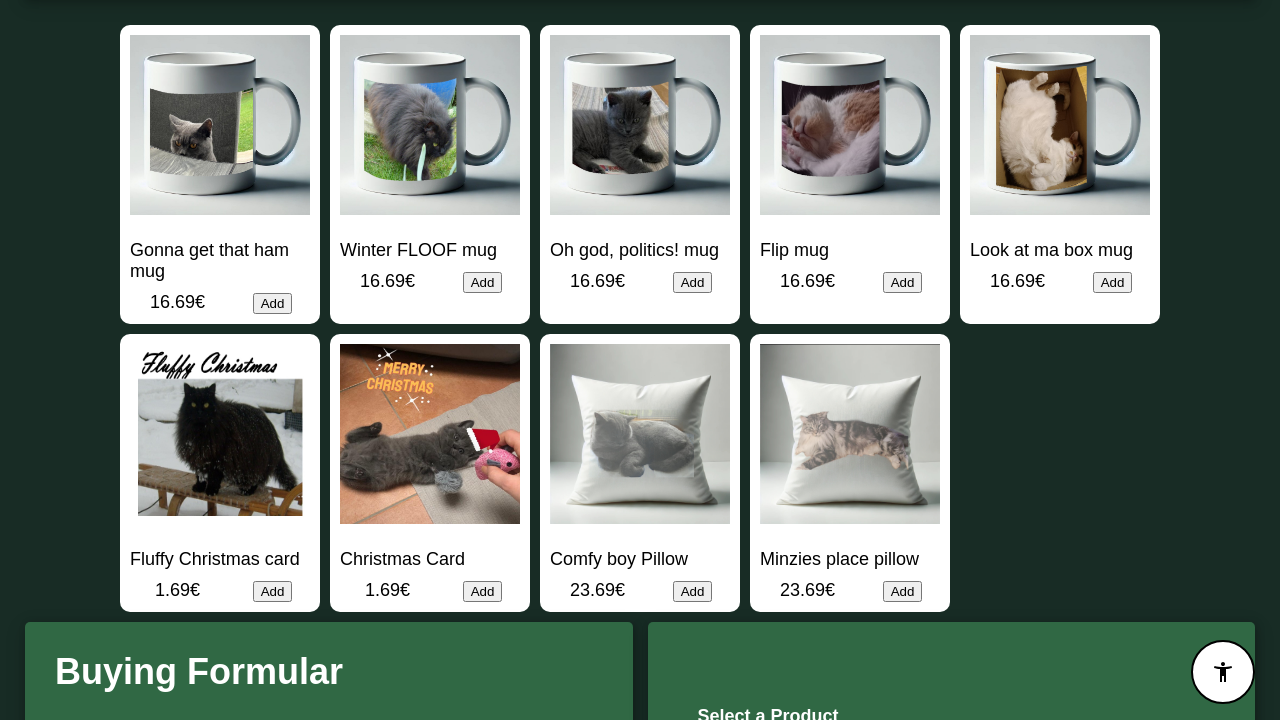
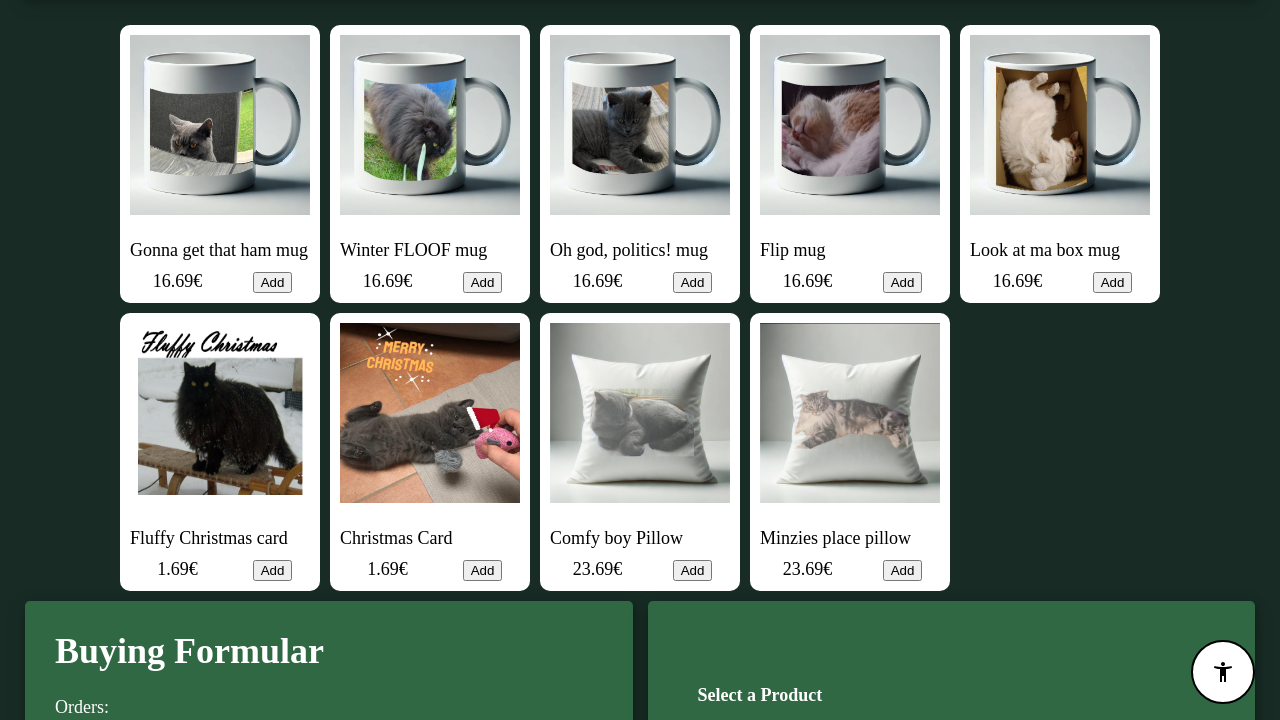
Before and after one commit to RextheBestCat/CatCofeeWebsiteFinalversion, a plain HTML site: page webseitenprojekt/website/CatCoffee/html/shop.html in a window 1280 px wide. Shown: the part 71-791 px from the top of the page. Drawn offline with Linux system fonts and the light colour scheme.

Commit message:
Update shop.css

```diff
--- a/webseitenprojekt/website/CatCoffee/assets/css/shop.css
+++ b/webseitenprojekt/website/CatCoffee/assets/css/shop.css
@@ -1,7 +1,3 @@
-body {
-	font-family: Arial, Helvetica, sans-serif;
-}
-
 .grid_container_shop {
 	display: grid;
 	grid-template-columns: repeat(auto-fit, 200px);
```
